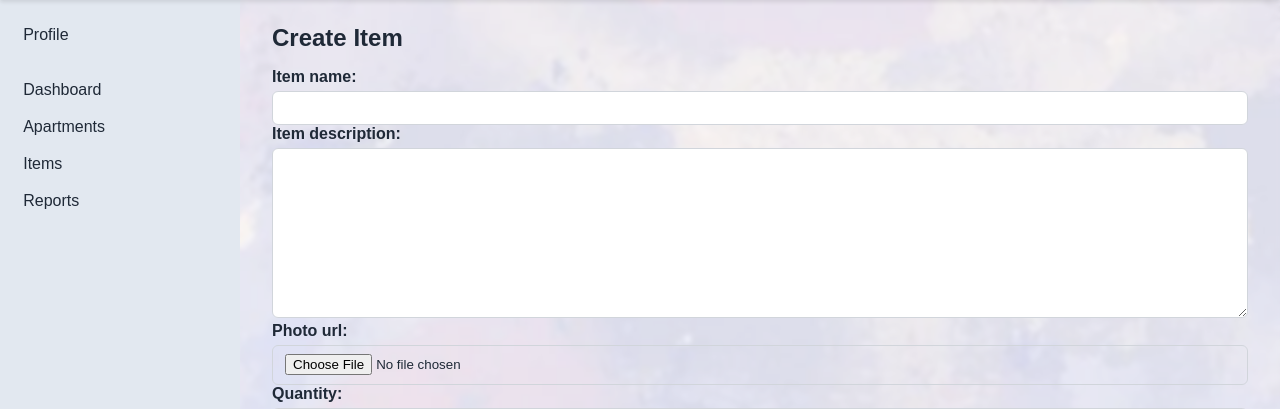
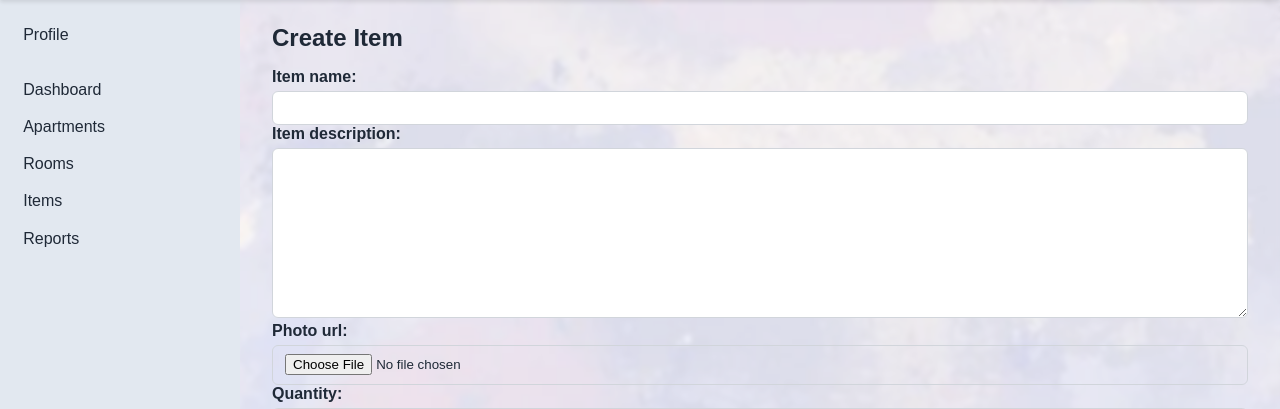
Before and after one commit to b4oody/house_inventory, a Django app: template templates/items/create_item_form.html in a window 1280 px wide. Shown: the part 64-473 px from the top of the page. Run offline with Django 5.2, Linux system fonts and the light colour scheme; the template is opened without the code that fills it: values that come from a table or form of the project are taken from there, others are empty; tables that the repository leaves empty hold one stand-in row (values such as "Sample post"); parts of the project's set-up code (start-up, migrations or seed data) failed here and were passed over.

Commit message:
update: add url for all rooms

```diff
--- a/templates/includes/header/header-main.html
+++ b/templates/includes/header/header-main.html
@@ -14,6 +14,7 @@
         <br>
         <li><a href="dashboard.html">Dashboard</a></li>
         <li><a href="{% url 'house_core:apartments_view' %}">Apartments</a></li>
+        <li><a href="{% url 'house_core:rooms_view' %}">Rooms</a></li>
         <li><a href="{% url 'house_core:items_view' %}">Items</a></li>
         <li><a href="reports.html">Reports</a></li>
       </ul>
```
